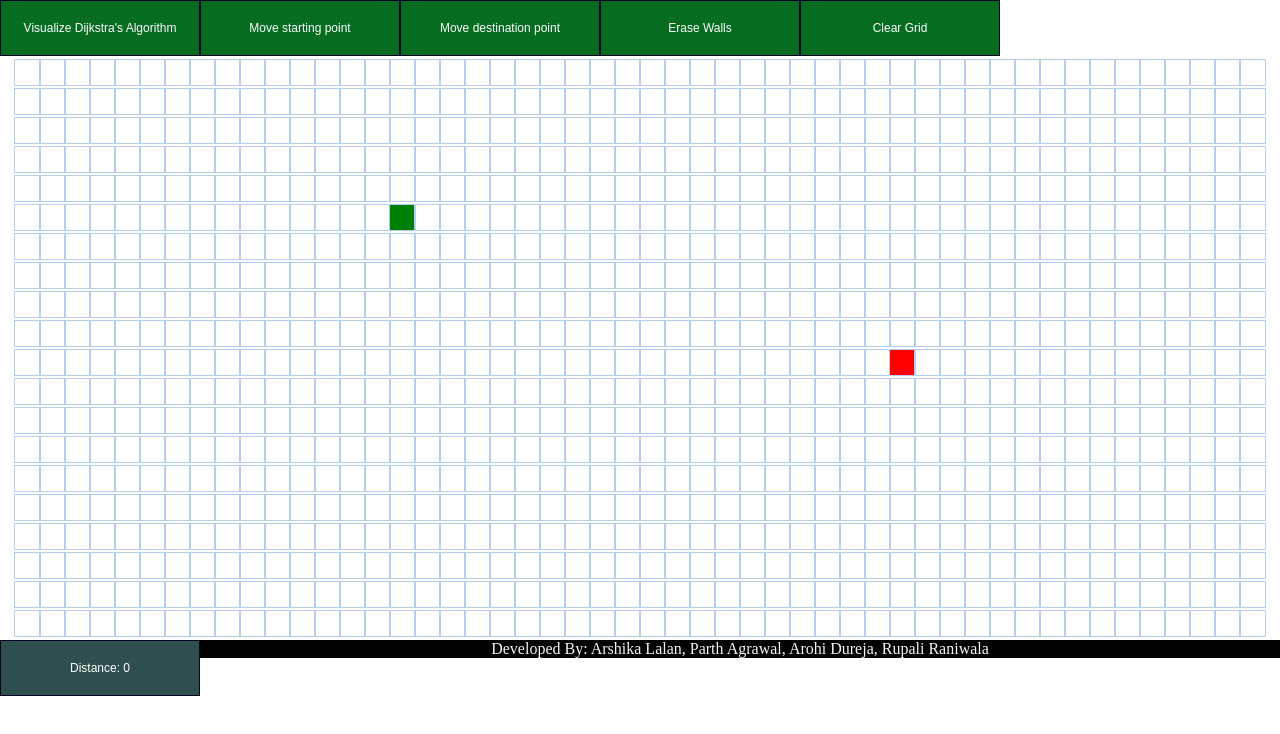
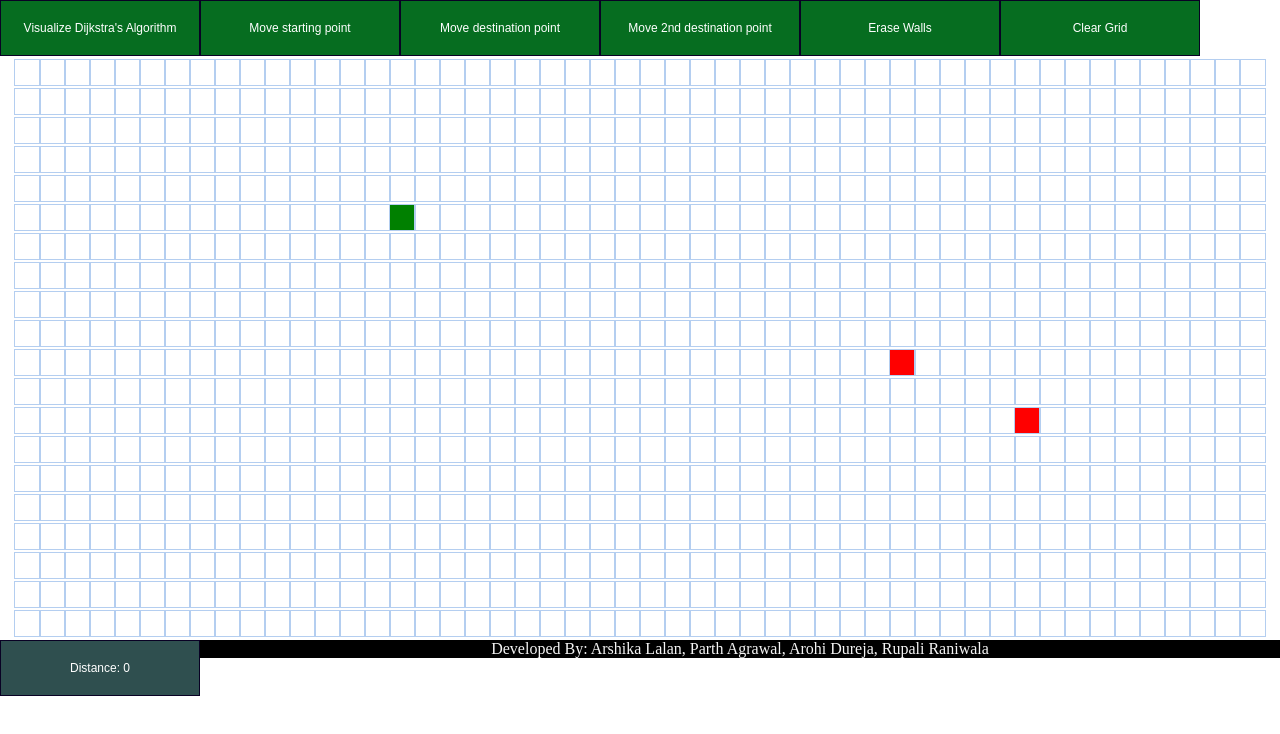
Before and after one commit to arshika77/MarsRaiders, a React (Create React App) app: page / in a window 1280 px wide. Shown: the top 734 px of the page. Built offline with nearby package versions, Linux system fonts and the light colour scheme.

Commit message:
2nd end point added

```diff
--- /dev/null
+++ b/src/PathFinder/Heuristics.js
@@ -0,0 +1,11 @@
+
+export function manhattan(dx,dy){
+  return dx+dy;
+}
+export function euclidean(dx,dy){
+  return Math.sqrt(dx*dx + dy*dy)
+}
+
+export function chebyshev(dx,dy){
+  return Math.max(dx,dy)
+}
--- a/src/PathFinder/Node/Node.css
+++ b/src/PathFinder/Node/Node.css
@@ -7,6 +7,10 @@
 
 
   .node-finish {
+    background-color: red;
+  }
+
+  .node-finish2 {
     background-color: red;
   }
 
--- a/src/PathFinder/Node/Node.js
+++ b/src/PathFinder/Node/Node.js
@@ -14,6 +14,7 @@ export default class Node extends Component {
         const {
             col,
             isFinish,
+            isFinish2,
             isStart,
             isWall,
             onMouseDown,
@@ -23,6 +24,8 @@ export default class Node extends Component {
           } = this.props;
           const extraClassName = isFinish
             ? 'node-finish'
+            :isFinish2
+            ?'node-finish2'
             : isStart
             ? 'node-start'
             : isWall
--- a/src/PathFinder/PathFinder.js
+++ b/src/PathFinder/PathFinder.js
@@ -2,12 +2,16 @@ import React, { Component } from 'react'
 import Node from './Node/Node'
 import {dijkstra, getNodesInShortestPathOrder, calcDistance} from '../algorithms/dijkstra'
 import './PathFinder.css'
+import { euclidean } from './Heuristics';
 
 //Define the initial starting point and the initial destination point of the rover
 let START_NODE_ROW = 5;
 let START_NODE_COL = 15;
 let FINISH_NODE_ROW = 10;
 let FINISH_NODE_COL = 35;
+let FINISH2_NODE_ROW = 12;
+let FINISH2_NODE_COL = 40;
+
 
 export default class PathFinder extends Component {
     constructor(){
@@ -20,6 +24,7 @@ export default class PathFinder extends Component {
             dist:0,
             startPos: false,
             finishPos: false,
+            finishPos2: false,
         }
     }
 
@@ -51,6 +56,17 @@ export default class PathFinder extends Component {
             this.state.grid[oldRow][oldCol].isFinish = false
             FINISH_NODE_COL = col
             FINISH_NODE_ROW = row
+        }
+
+        else if(this.state.finishPos2){
+            const oldRow = FINISH2_NODE_ROW
+            const oldCol = FINISH2_NODE_COL
+            const node = this.state.grid[row][col]
+            node.isFinish2 = true
+            this.state.grid[row][col] = node
+            this.state.grid[oldRow][oldCol].isFinish2 = false
+            FINISH2_NODE_COL = col
+            FINISH2_NODE_ROW = row
         }
         //When <button> Erase Walls </button> is pressed and current node is a wall
         else if(this.state.erase && this.state.grid[row][col].isWall){
@@ -104,7 +120,7 @@ export default class PathFinder extends Component {
             return;
           }
           //Do not animate start point and destination point
-          if(visitedNodesInOrder[i].isStart || visitedNodesInOrder[i].isFinish) continue
+          if(visitedNodesInOrder[i].isStart || visitedNodesInOrder[i].isFinish || visitedNodesInOrder[i].isFinish2) continue
           setTimeout(() => {
             const node = visitedNodesInOrder[i];
             document.getElementById(`node-${node.row}-${node.col}`).className =
@@ -118,7 +134,7 @@ export default class PathFinder extends Component {
         //animate shortest path : Refer to Node.css for animation details
         for (let i = 0; i < nodesInShortestPathOrder.length; i++) {
             //Do not animate start point and destination point
-            if(nodesInShortestPathOrder[i].isStart || nodesInShortestPathOrder[i].isFinish) continue
+            if(nodesInShortestPathOrder[i].isStart || nodesInShortestPathOrder[i].isFinish||nodesInShortestPathOrder[i].isFinish2) continue
           setTimeout(() => {
             const node = nodesInShortestPathOrder[i];
             document.getElementById(`node-${node.row}-${node.col}`).className =
@@ -126,7 +142,7 @@ export default class PathFinder extends Component {
           }, 50 * i);
         }
         // Set Distance value to distance between start point and destination point
-        this.setState({dist:calcDistance(nodesInShortestPathOrder)});
+        this.setState({dist: calcDistance(nodesInShortestPathOrder)});
     }
 
 
@@ -136,9 +152,21 @@ export default class PathFinder extends Component {
         const {grid} = this.state;
         const startNode = grid[START_NODE_ROW][START_NODE_COL];
         const finishNode = grid[FINISH_NODE_ROW][FINISH_NODE_COL];
-        const visitedNodesInOrder = dijkstra(grid, startNode, finishNode);
-        const nodesInShortestPathOrder = getNodesInShortestPathOrder(finishNode);
+        const finishNode2 = grid[FINISH2_NODE_ROW][FINISH2_NODE_COL];
+        const fin = euclidean(FINISH_NODE_COL-START_NODE_ROW,FINISH_NODE_ROW-START_NODE_ROW)<euclidean(FINISH2_NODE_COL-START_NODE_ROW,FINISH2_NODE_ROW-START_NODE_ROW)? finishNode : finishNode2 ;
+        const fin2 = euclidean(FINISH_NODE_COL-START_NODE_ROW,FINISH_NODE_ROW-START_NODE_ROW)>=euclidean(FINISH2_NODE_COL-START_NODE_ROW,FINISH2_NODE_ROW-START_NODE_ROW)? finishNode : finishNode2 ;
+        const visitedNodesInOrder = dijkstra(grid, startNode, fin);
+        const nodesInShortestPathOrder = getNodesInShortestPathOrder(fin);
         this.animateDijkstra(visitedNodesInOrder, nodesInShortestPathOrder);
+        let dist1 = this.dist;
+        const visitedNodesInOrder2 = dijkstra(grid,fin,fin2);
+        const nodesInShortestPathOrder2 = getNodesInShortestPathOrder(fin2);
+        setTimeout(()=> {
+            this.animateDijkstra(visitedNodesInOrder2,nodesInShortestPathOrder2);
+        },5000);
+        //enough gap between the two visualizations
+        this.setState({dist:dist1 + calcDistance(nodesInShortestPathOrder2)});
+
     }
 
     eraseWalls() {
@@ -156,6 +184,11 @@ export default class PathFinder extends Component {
         this.setState({finishPos: !this.state.finishPos})
     }
 
+    finishPosition2() {
+        //Toggle finishPos2 state on button press
+        this.setState({finishPos2: !this.state.finishPos2})
+    }
+
     render() {
         const {grid} = this.state
         return (
@@ -170,6 +203,10 @@ export default class PathFinder extends Component {
                     <button className = 'button' onClick={() => this.finishPosition()}>
                         { this.state.finishPos ? "Fix destination point" : "Move destination point"}
                     </button>
+                    <button className = 'button' onClick={() => this.finishPosition2()}>
+                        { this.state.finishPos2 ? "Fix 2nd destination point" : "Move 2nd destination point"}
+                    </button>
+
                     <button className='button' onClick = { () =>  this.eraseWalls()}>
                         { this.state.erase? "Stop Erasing" : "Erase Walls"}
                     </button>
@@ -185,13 +222,14 @@ export default class PathFinder extends Component {
                         return (
                         <div key={rowIdx}>
                             {row.map((node,nodeIdx) => {
-                                const {row, col, isFinish, isStart, isWall} = node
+                                const {row, col, isFinish,isFinish2, isStart, isWall} = node
                                 return (
                                     <Node
                                         key = {nodeIdx}
                                         col = {col}
                                         row = {row}
                                         isFinish = {isFinish}
+                                        isFinish2 = {isFinish2}
                                         isStart = {isStart}
                                         isWall = {isWall}
                                         mouseIsPressed={this.state.mouseIsPressed}
@@ -241,6 +279,7 @@ const createNode = (col,row) => {
         row,
         isStart: row === START_NODE_ROW && col === START_NODE_COL,
         isFinish: row === FINISH_NODE_ROW && col === FINISH_NODE_COL,
+        isFinish2: row === FINISH2_NODE_ROW && col=== FINISH2_NODE_COL,
         distance: Infinity,
         isVisited: false,
         isWall: false,
--- a/src/algorithms/dijkstra.js
+++ b/src/algorithms/dijkstra.js
@@ -1,6 +1,7 @@
 import React from 'react'
+import { euclidean, manhattan } from '../PathFinder/Heuristics'
 
-export function dijkstra(grid, startNode, finishNode) {
+export function dijkstra(grid, startNode, finishNode,finishNode2) {
     const visitedNodesInOrder = []
     startNode.distance = 0
     const unvisitedNodes = getAllNodes(grid)
@@ -63,7 +64,7 @@ export function calcDistance(nodesInShortestPathOrder){
   for(let i=1;i<nodesInShortestPathOrder.length;i++){
     dy = nodesInShortestPathOrder[i].row - nodesInShortestPathOrder[i-1].row;
     dx = nodesInShortestPathOrder[i].col - nodesInShortestPathOrder[i-1].col;
-    sum+= Math.sqrt(dx*dx + dy*dy);
+    sum+= manhattan(dx,dy);
   }
   return (sum!=0) ? sum : "No possible path";
 
```
Also changed, not shown: src/Component/Footer.js (deleted, +0 -11 lines), src/Component/MainContent.js (deleted, +0 -21 lines), src/Component/Nav.js (deleted, +0 -11 lines).
